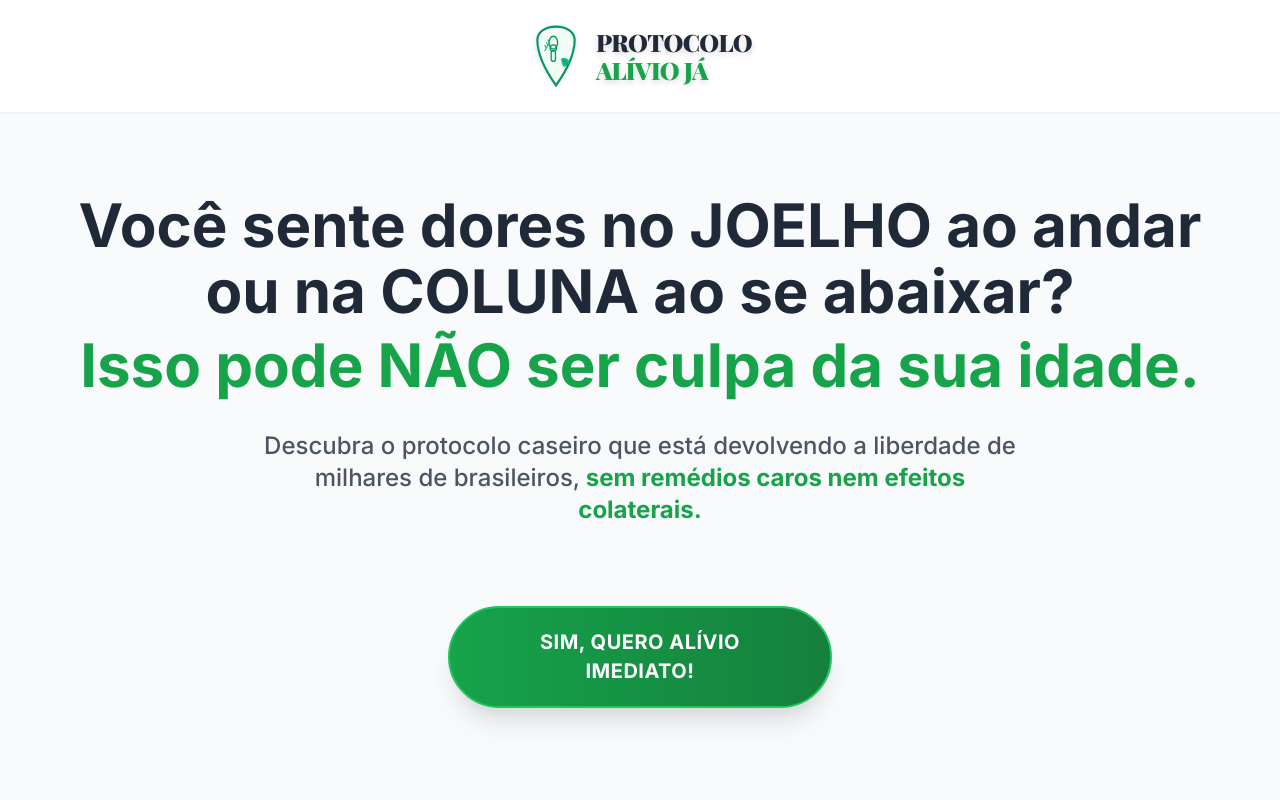
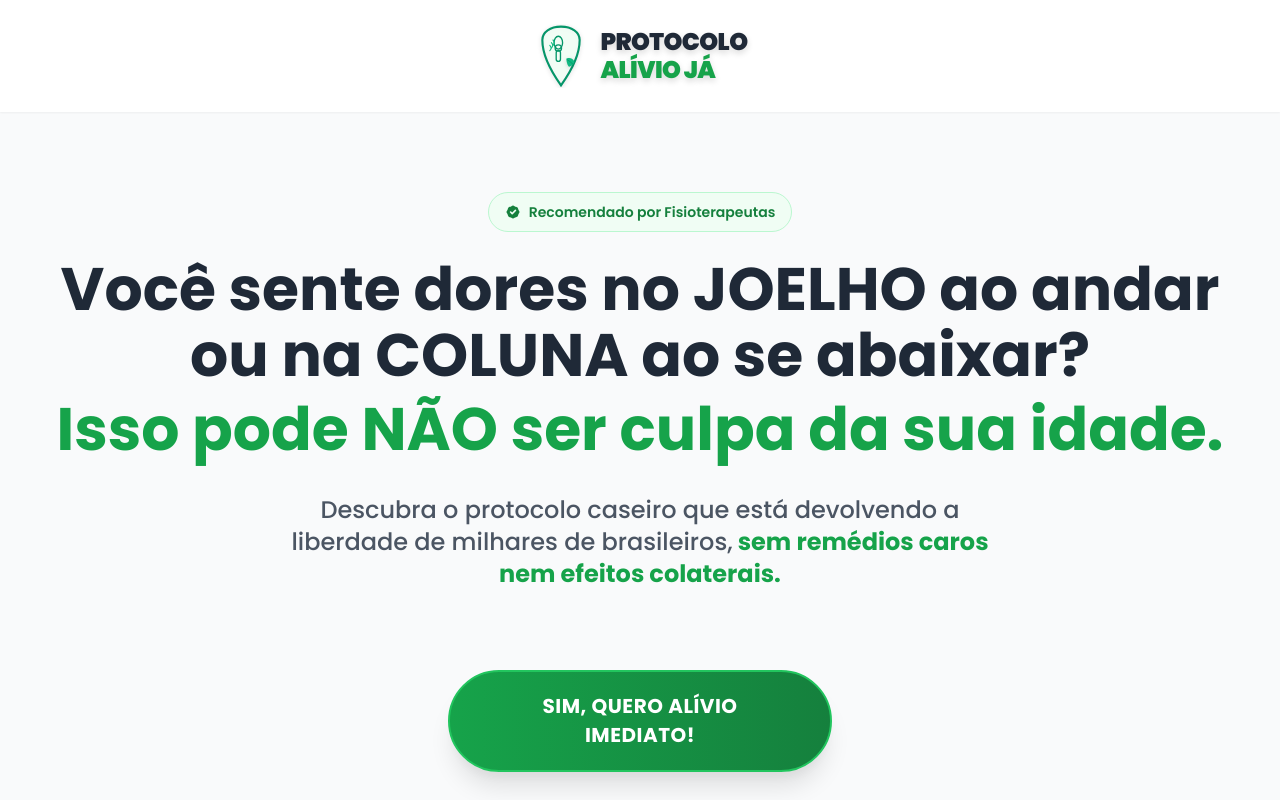
Before and after one commit to thefast30/protocolo, a React (Vite) app: page / in a window 1280 px wide. Shown: the top 800 px of the page. Built offline with nearby package versions, Linux system fonts and the light colour scheme.

Commit message:
Atualizar fontes e adicionar reforço de autoridade

```diff
--- a/src/App.tsx
+++ b/src/App.tsx
@@ -38,6 +38,14 @@ function App() {
       {/* Main Content */}
       <section className="flex-1 py-12 md:py-16 lg:py-20">
         <div className="container mx-auto text-center">
+          {/* Badge de Autoridade */}
+          <div className="inline-flex items-center bg-green-50 text-green-700 px-4 py-2 rounded-full text-sm font-semibold mb-6 border border-green-200">
+            <svg className="w-4 h-4 mr-2" fill="currentColor" viewBox="0 0 20 20">
+              <path fillRule="evenodd" d="M6.267 3.455a3.066 3.066 0 001.745-.723 3.066 3.066 0 013.976 0 3.066 3.066 0 001.745.723 3.066 3.066 0 012.812 2.812c.051.643.304 1.254.723 1.745a3.066 3.066 0 010 3.976 3.066 3.066 0 00-.723 1.745 3.066 3.066 0 01-2.812 2.812 3.066 3.066 0 00-1.745.723 3.066 3.066 0 01-3.976 0 3.066 3.066 0 00-1.745-.723 3.066 3.066 0 01-2.812-2.812 3.066 3.066 0 00-.723-1.745 3.066 3.066 0 010-3.976 3.066 3.066 0 00.723-1.745 3.066 3.066 0 012.812-2.812zm7.44 5.252a1 1 0 00-1.414-1.414L9 10.586 7.707 9.293a1 1 0 00-1.414 1.414l2 2a1 1 0 001.414 0l4-4z" clipRule="evenodd" />
+            </svg>
+            Recomendado por Fisioterapeutas
+          </div>
+
           <h1 className="text-2xl sm:text-3xl md:text-4xl lg:text-5xl xl:text-6xl font-bold text-gray-800 mb-6 md:mb-8 leading-tight px-4">
             <span className="block mb-2 md:mb-4">
               Você sente dores no JOELHO ao andar ou na COLUNA ao se abaixar?
--- a/src/components/Logo.tsx
+++ b/src/components/Logo.tsx
@@ -61,10 +61,10 @@ const Logo = () => {
 
       {/* Texto do Logo */}
       <div className="flex flex-col">
-        <span className="text-lg md:text-xl lg:text-2xl font-bold text-gray-800 font-playfair leading-tight">
+        <span className="text-lg md:text-xl lg:text-2xl font-bold text-gray-800 font-poppins leading-tight">
           PROTOCOLO
         </span>
-        <span className="text-lg md:text-xl lg:text-2xl font-bold text-green-600 font-playfair leading-tight -mt-1">
+        <span className="text-lg md:text-xl lg:text-2xl font-bold text-green-600 font-poppins leading-tight -mt-1">
           ALÍVIO JÁ
         </span>
       </div>
--- a/src/index.css
+++ b/src/index.css
@@ -1,13 +1,14 @@
 @import url('https://fonts.googleapis.com/css2?family=Inter:wght@400;500;600;700;800;900&display=swap');
-@import url('https://fonts.googleapis.com/css2?family=Playfair+Display:wght@400;500;600;700;800;900&display=swap');
 @import url('https://fonts.googleapis.com/css2?family=Poppins:wght@400;500;600;700;800;900&display=swap');
+@import url('https://fonts.googleapis.com/css2?family=Montserrat:wght@400;500;600;700;800;900&display=swap');
+@import url('https://fonts.googleapis.com/css2?family=Open+Sans:wght@400;500;600;700;800&display=swap');
 @tailwind base;
 @tailwind components;
 @tailwind utilities;
 
 @layer base {
   html {
-    font-family: 'Inter', system-ui, sans-serif;
+    font-family: 'Poppins', system-ui, sans-serif;
   }
 }
 
@@ -32,19 +33,19 @@
 }
 
 /* Melhorias de tipografia */
-.font-playfair {
-  font-family: 'Playfair Display', serif;
+.font-poppins {
+  font-family: 'Poppins', system-ui, sans-serif;
   font-weight: 900;
   text-shadow: 0 3px 6px rgba(0, 0, 0, 0.15);
   letter-spacing: -0.025em;
 }
 
-.font-inter {
-  font-family: 'Inter', system-ui, sans-serif;
+.font-montserrat {
+  font-family: 'Montserrat', system-ui, sans-serif;
 }
 
-.font-poppins {
-  font-family: 'Poppins', system-ui, sans-serif;
+.font-opensans {
+  font-family: 'Open Sans', system-ui, sans-serif;
 }
 
 /* Ajustes para o player de vídeo */
--- a/tailwind.config.js
+++ b/tailwind.config.js
@@ -4,8 +4,9 @@ export default {
   theme: {
     extend: {
       fontFamily: {
-        'inter': ['Inter', 'system-ui', 'sans-serif'],
-        'playfair': ['Playfair Display', 'serif'],
+        'poppins': ['Poppins', 'system-ui', 'sans-serif'],
+        'montserrat': ['Montserrat', 'system-ui', 'sans-serif'],
+        'opensans': ['Open Sans', 'system-ui', 'sans-serif'],
       },
       fontSize: {
         'xs': ['0.75rem', { lineHeight: '1.2rem' }],
```
